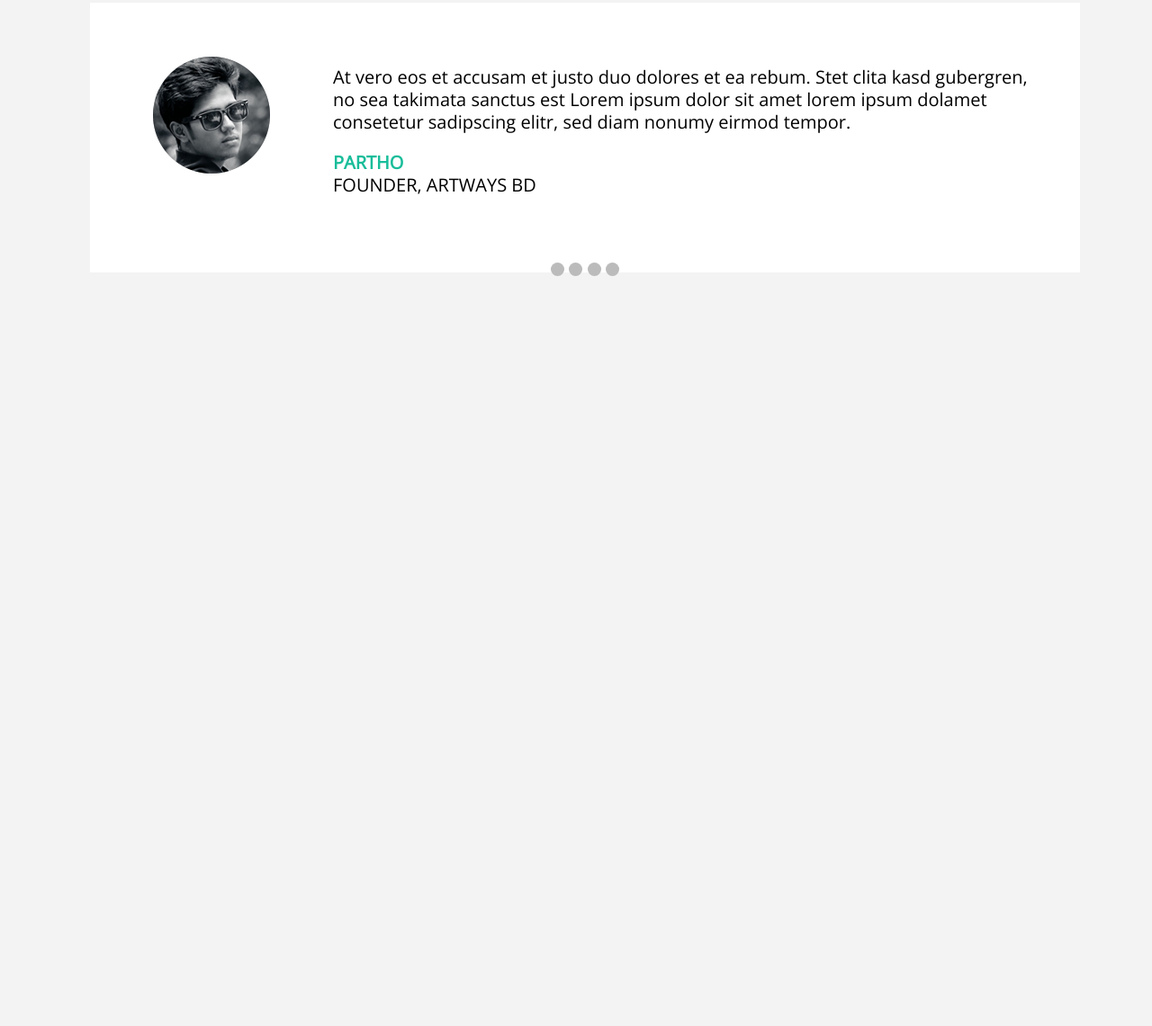
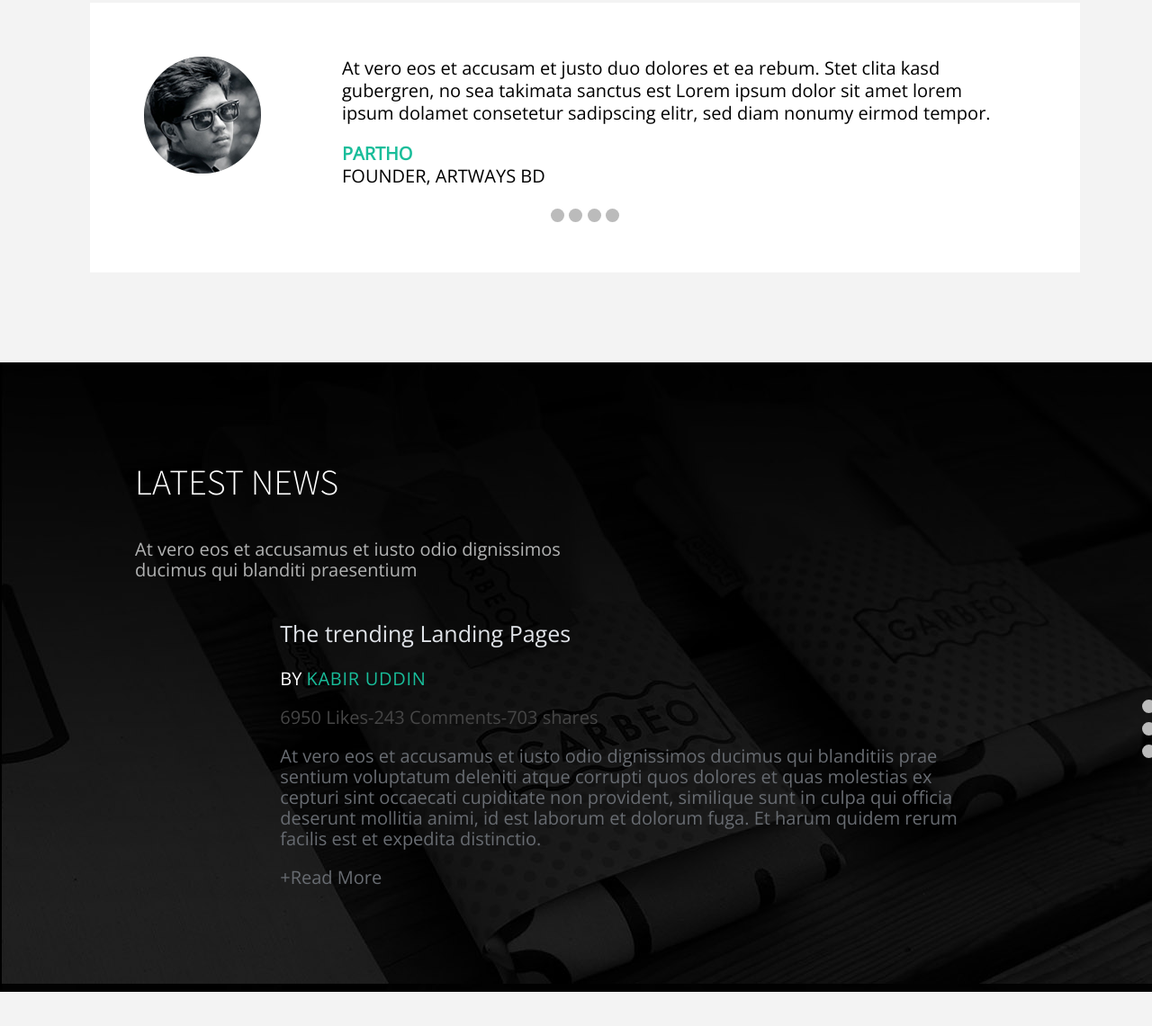
Before and after one commit to oksoks13/code_cafe, a website: page app/index.html in a window 1280 px wide. Shown: the part 6092-7233 px from the top of the page at 90% size. Before the commit the page ends 6405 px from the top, so only its background shows below. Drawn offline with nearby package versions, Linux system fonts and the light colour scheme.

Commit message:
add block Latest News

```diff
--- a/app/index.html
+++ b/app/index.html
@@ -294,10 +294,10 @@
              </div>
         </div>
     <div class="circle-bar">
-            <span class="circle-team"></span>
-            <span class="circle-team"></span>
-            <span class="circle-team"></span>
-            <span class="circle-team"></span>
+            <span class="circle"></span>
+            <span class="circle"></span>
+            <span class="circle"></span>
+            <span class="circle"></span>
     </div>
 </div>
 <div class="container-contact-us">
@@ -319,22 +319,47 @@
 <div class="text-about-img">
     <p>At vero eos et accusam et justo duo dolores et ea rebum. Stet clita kasd gubergren, no sea takimata sanctus est Lorem ipsum dolor sit amet lorem ipsum dolamet consetetur sadipscing elitr, sed diam nonumy eirmod tempor.</p>
     <p class="partho-testimonials"><b>Partho</b><br> <span class="partho-position">Founder, artways bd</span></p>
+    </div>
+</div>
+<div class="circle-bar">
+            <span class="circle"></span>
+            <span class="circle"></span>
+            <span class="circle"></span>
+            <span class="circle"></span>
 </div>
 </div>
-<div class="circle-bar">
-    <span class="circle-team"></span>
-    <span class="circle-team"></span>
-    <span class="circle-team"></span>
-    <span class="circle-team"></span>
-</div>
-</div>
+<div class="conteiner-news">
+    <div class="news-top">
+        <p class="news-title title-text">Latest News</p>
+        <p class="news-subtitle">At vero eos et accusamus et iusto odio dignissimos<br>ducimus qui blanditi praesentium
+        </p>
+    </div>
+    <div class="news-content">
+        <div class="news-inform">
+            <p  style="color:#e1e4e9; font-size: 25px;">The trending Landing Pages</p>
+            <p  style="text-transform: uppercase;">by <span class="color" style="color:#19bd9a;">Kabir Uddin</span></p>
+            <p style="color:#464646;">6950 Likes-243 Comments-703 shares</p>
+            <p style="color:#686c72;">At vero eos et accusamus et iusto odio dignissimos ducimus qui blanditiis prae<br>sentium voluptatum deleniti atque corrupti quos dolores et quas molestias ex<br>cepturi sint occaecati cupiditate non provident, similique sunt in culpa qui officia<br> deserunt mollitia animi, id est laborum et dolorum fuga. Et harum quidem rerum<br> facilis est et expedita distinctio.</p>
+            <p  style="color:#686c72;">+Read More</p>
+        </div>
+        <div class="circle-bar">
+            <span class="circle"></span>
+            <span class="circle"></span>
+            <span class="circle"></span>
 
+        </div>
+
+   </div>
 </div>
 
 
 
 
-</div>
+
+
+
+
+
     <script src="JS/main.js"></script>
 </body>
 
--- a/app/style/css/index.css
+++ b/app/style/css/index.css
@@ -648,14 +648,14 @@ ul li {
   margin-bottom: 50px;
 }
 
-.circle-team {
+.circle {
   height: 15px;
   width: 15px;
   background-color: #bbb;
   border-radius: 50%;
   display: inline-block;
 }
-.circle-team:hover {
+.circle:hover {
   background: #19bd9a;
 }
 .container-contact-us {
@@ -690,17 +690,19 @@ ul li {
   margin: 0 auto;
   height: 300px;
   background-color: white;
+  margin-bottom: 100px;
 }
 .img-testimonials {
-  margin: 60px 70px 0;
+  margin: 60px 60px 0;
 }
 
 .block-with-img {
   display: flex;
 }
+
 .text-about-img {
   width: 1000px;
-  padding: 50px 30px 50px 0;
+  margin: 40px 70px 0 30px;
   line-height: 25px;
 }
 .testimonials-content .circle-bar {
@@ -715,6 +717,43 @@ ul li {
   color: black;
 }
 
+.conteiner-news {
+  background: url(../image/Layer442.jpg);
+  color: white;
+  height: 700px;
+  margin-bottom: 50px;
+}
+
+.news-top {
+  color: #b2b3b3;
+}
+
+.news-content {
+  display: flex;
+  justify-content: center;
+  width: 1300px;
+}
+.news-top {
+  padding: 70px 0 0 150px;
+}
+.news-title {
+  font-size: 40px;
+}
+.news-content .circle-bar {
+  display: flex;
+  align-self: center;
+  flex-direction: column;
+}
+.news-content .circle {
+  margin: 5px;
+}
+.news-inform {
+  padding-right: 200px;
+  padding-left: 300px;
+}
+.news-title {
+  color: #ffffff;
+}
 /*# sourceMappingURL=index.css.map */
 
 /*a.button31 {
```
Also changed, not shown: app/style/image/Layer442.jpg (added).
